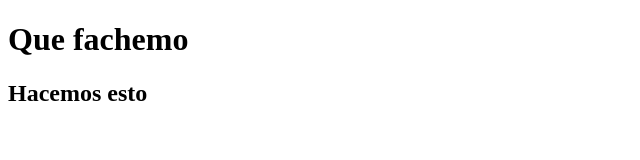
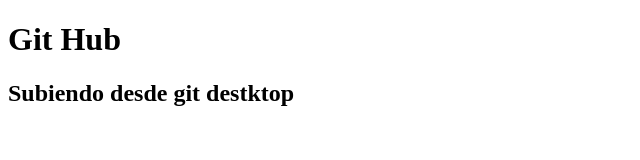
Before and after one commit to TomasVilla10/clase-11github, a plain HTML site: page index.html in a window 1280 px wide. Shown: the whole page, without its empty margins (0-640 px from the left). Drawn offline with Linux system fonts and the light colour scheme.

Commit message:
Update index.html
Agregando

```diff
--- a/index.html
+++ b/index.html
@@ -7,8 +7,7 @@
     <title>Document</title>
 </head>
 <body>
-    <h1>Que fachemo</h1>
-    <h2>Hacemos esto
-    </h2>
+    <h1>Git Hub</h1>
+    <h2>Subiendo desde git destktop</h2>
 </body>
 </html>
```
